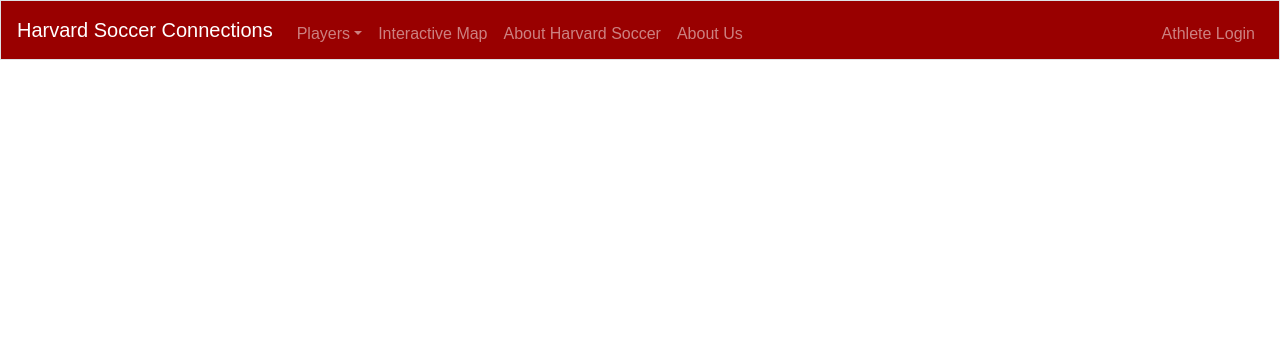
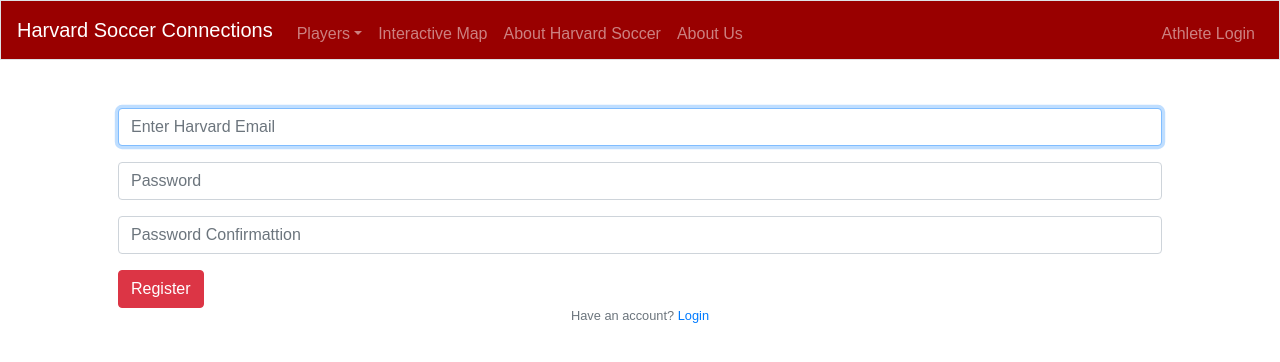
Before and after one commit to alexdd1414/harvardsoccer, a Flask app: page /register in a window 1280 px wide. Shown: the top 362 px of the page. Run offline with Flask 2, Linux system fonts and the light colour scheme; some libraries are stand-ins or nearby versions.

Commit message:
register is fixed

```diff
--- a/templates/register.html
+++ b/templates/register.html
@@ -1,36 +1,42 @@
 {% extends "layout.html" %}
 
 {% block title %}
-    Players
+    Register
 {% endblock %}
 
 {% block main %}
-<div class="row">
-{% for player in players %}
-  <div class="col-sm-6">
-    <div class="card" style="width: 30rem">
-      <img class="card-img-top" src="{{ player.image }}" onerror=this.src="https://upload.wikimedia.org/wikipedia/commons/9/95/John_Harvard_Statue_right_side_of_head.jpg" alt="">
-      <div class="card-body">
-        <h5 class="card-title">{{ player.name }}</h5>
-        <h6 class="card-subtitle mb-2 text-muted">{{ player.plans }}</h6>
-        <ul class="list-group list-group-flush">
-          <li class="list-group-item"><strong>Contact:</strong> {{ player.email }}</li>
-          <li class="list-group-item"><strong>Hometown:</strong> {{ player.hometown }}</li>
-          <li class="list-group-item"><strong>Graduation Year:</strong> {{ player.year }}</li>
-          <li class="list-group-item"><strong>Team:</strong> {{ player.team }}</li>
-          <li class="list-group-item"><strong>Concentration:</strong> {{ player.concentration }}</li>
-          <li class="list-group-item"><strong>Interests:</strong> {% for interest in players_dict[player.id]  %}  {{ interest }} {% endfor %}</li>
-          <li class="list-group-item"><strong>Ideal Summer Internship:</strong> {{ player.internship }}</li>
-          <li class="list-group-item"><strong>Ideal Job:</strong> {{ player.postgrad }}</li>
-          <li class="list-group-item"><strong>Longterm Career:</strong> {{ player.longterm }}</li>
-        </ul>
-      </div>
-      <div class="card-body">
-        <a href="{{ player.linkedin }}" class="card-link">LinkedIn</a>
-      </div>
-    </div>
-  </div>
-{% endfor %}
-</div>
+    <!-- Register for that takes input email, password, and password confirmation -->
+    <form action="/register" method="post">
+        <div class="form-group">
+            <input autocomplete="off" autofocus class="form-control" name="email" placeholder="Enter Harvard Email" type="email">
+        </div>
+        <div class="form-group">
+            <input class="form-control" name="password" placeholder="Password" type="password">
+        </div>
+        <div class="form-group">
+            <input class="form-control" name="confirmation" placeholder="Password Confirmattion" type="password">
+        </div>
+        <button class="btn btn-danger" type="submit">Register</button>
+    </form>
+    <footer class="small text-center text-muted">
+        Have an account? <a href="/login">Login</a>
+    </footer>
+
+    <!--Javascript code that on submission sends email to check function to make sure it has not been taken-->
+    <script>
+        document.querySelector('form').onsubmit = function(event){
+            event.preventDefault();
+            $.get("/check", {email: document.querySelector("input[name = email]").value},function(data){
+                if (data)
+                {
+                    document.querySelector('form').submit();
+                }
+                else
+                {
+                    alert("Email is taken. Choose a different email");
+                }
+            });
+        };
+    </script>
 
 {% endblock %}
```
